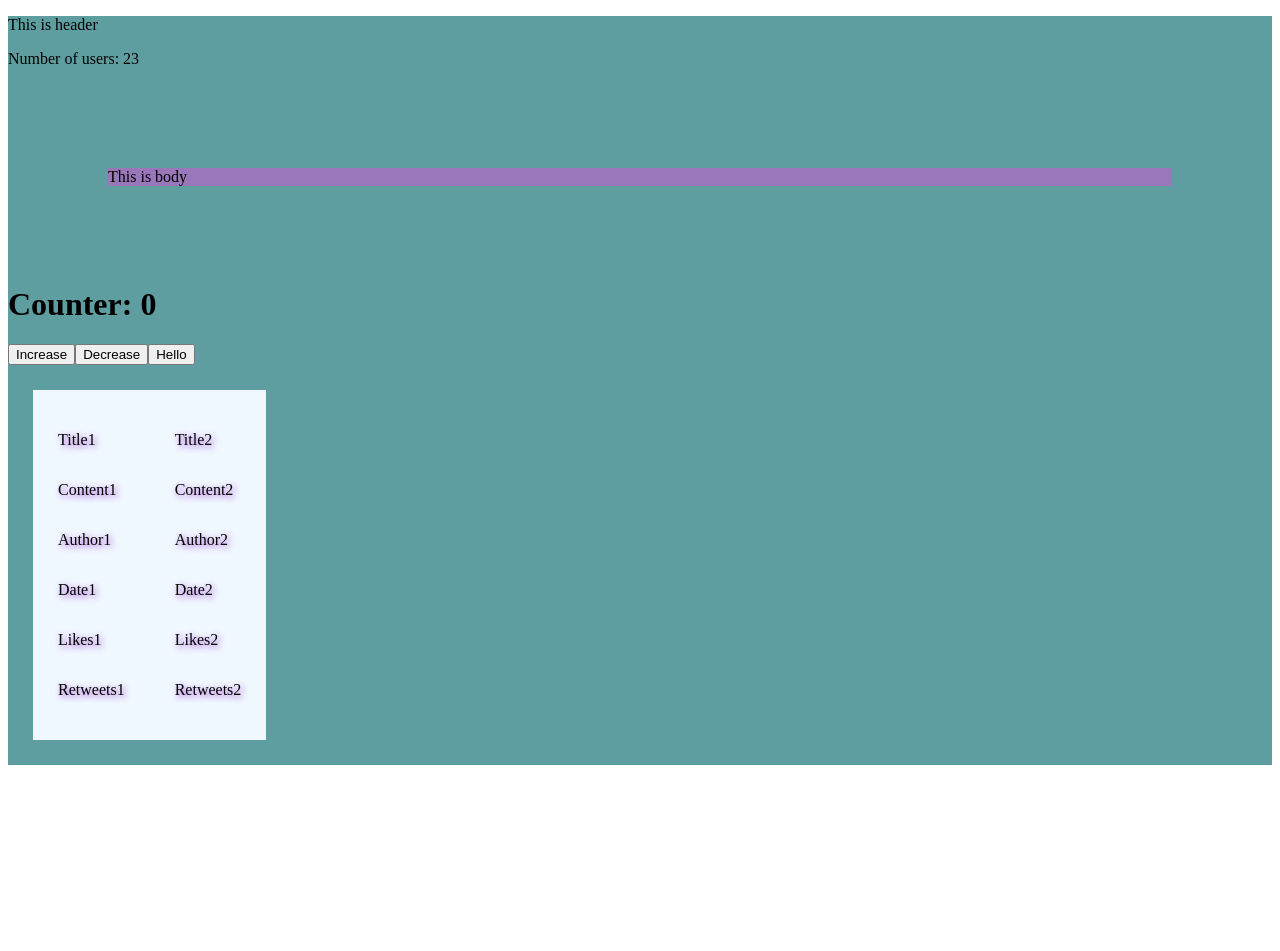
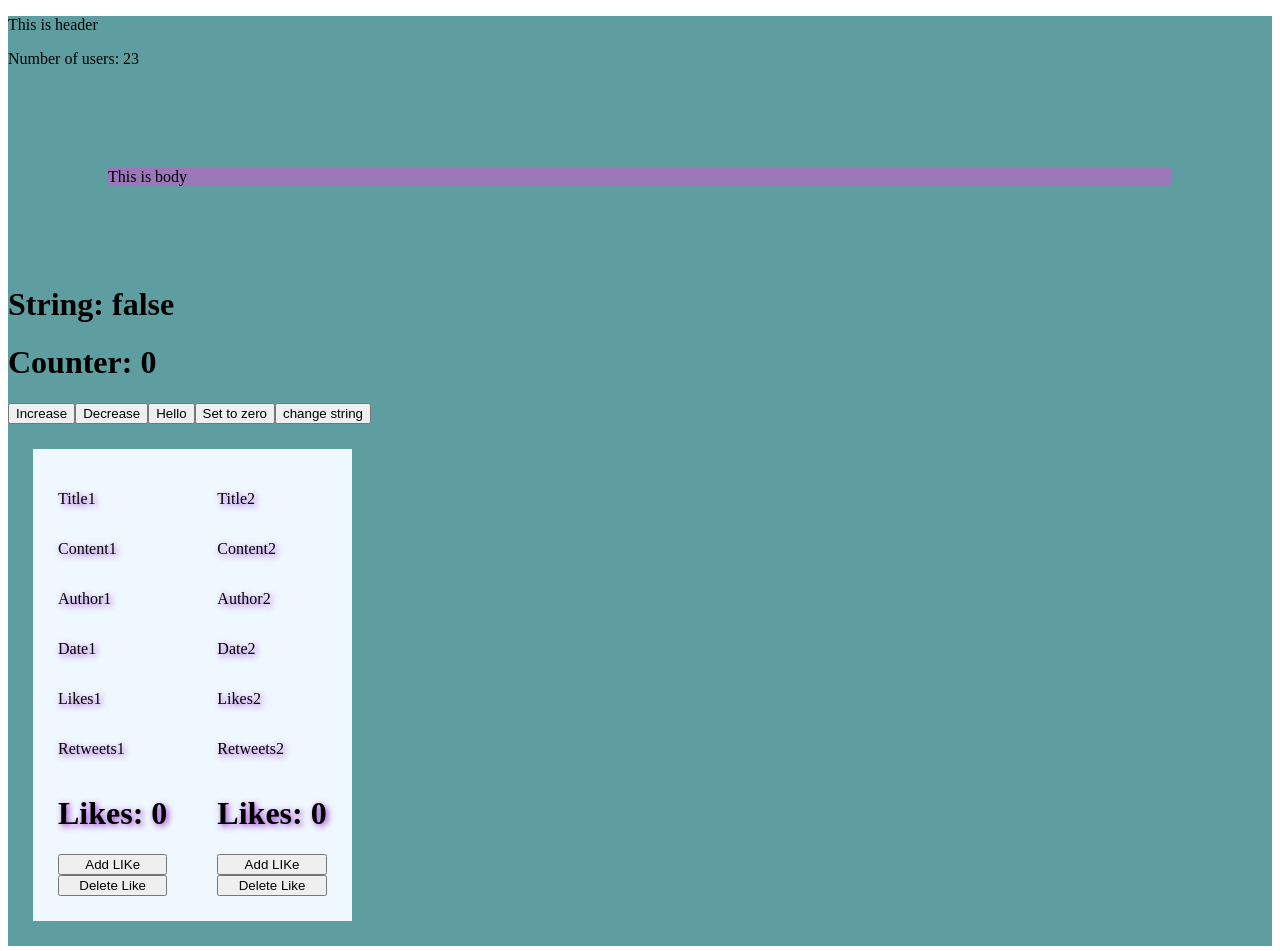
Before and after one commit to KingDolphin123/twitterapp, a React (Create React App) app: page / in a window 1280 px wide. Shown: the top 951 px of the page. Before the commit the page ends 800 px from the top, so only its background shows below. Built offline with nearby package versions, Linux system fonts and the light colour scheme; the HTML template or start-up script is replaced by a standard one.

Commit message:
tweetlikes

```diff
--- a/src/Components/Counter2.js
+++ b/src/Components/Counter2.js
@@ -2,8 +2,17 @@ import React, {useState} from 'react';
 
 const Counter2 = () => {
     const [count,setCount]=useState(0);
+    const [str,setstr]=useState('false')
+    const changestring = () => {
+        if(str==='false'){
+            setstr('true')
+        }
+        else if (str ==='true')
+         setstr('false')
+    }
     return (
         <div>
+            <h1>String: {str}</h1>
             <h1>Counter: {count} </h1>
             <button onClick={()=>{
                 setCount(count+1);
@@ -14,6 +23,10 @@ const Counter2 = () => {
             <button onClick={()=>{
                 console.log('hello')
             }}>Hello</button>
+            <button onClick={()=>{
+                setCount(0)
+            }}>Set to zero</button>
+            <button onClick={changestring}>change string</button>
         </div>
     )
 }
--- a/src/Components/Tweets.js
+++ b/src/Components/Tweets.js
@@ -1,7 +1,8 @@
-import React from 'react'
+import React, {useState} from 'react'
 import "../css/Tweets.css"
 
 const Tweets = props => {
+    const [likes,setLikes] = useState(0)
     return (
         <div className="tweets">
             <p>{props.title}</p>
@@ -10,6 +11,13 @@ const Tweets = props => {
             <p>{props.date}</p>
             <p>{props.likes}</p>
             <p>{props.retweets}</p>
+            <h1>Likes: {likes}</h1>
+            <button onClick={()=>{
+                setLikes(likes+1)
+            }}>Add LIKe</button>
+            <button onClick={()=>{
+                setLikes(likes-1)
+            }}>Delete Like</button>
         </div>
     );
 };
```
